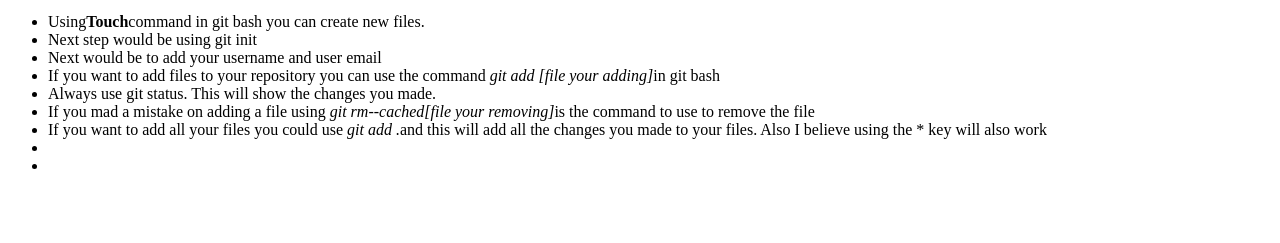
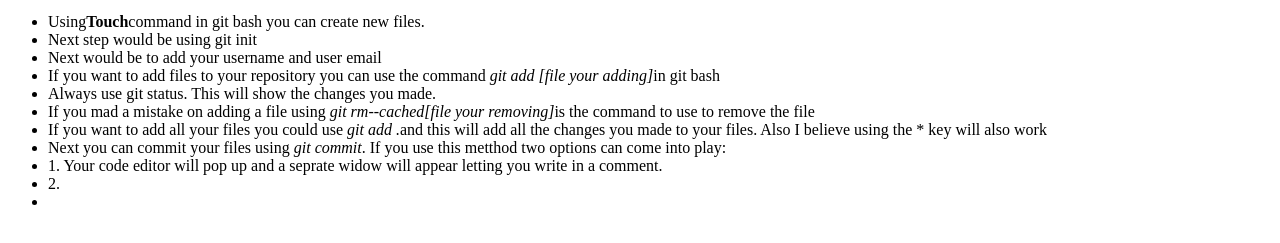
Before and after one commit to DrewDen/Git-crash, a plain HTML site: page index.html in a window 1280 px wide. Shown: the part 101-344 px from the top of the page. Drawn offline with Linux system fonts and the light colour scheme.

Commit message:
adding in more code to index.html

```diff
--- a/index.html
+++ b/index.html
@@ -22,7 +22,15 @@
             to remove the file</li>
         <li>If you want to add all your files you could use <em>git add .</em>and this will add all the changes you made
             to your files. Also I believe using the * key will also work</li>
-        <li></li>
+        <li>Next you can commit your files using <em>git commit</em>. If you use this metthod two options can come into
+            play:
+        <li>
+            1. Your code editor will pop up and a seprate widow will appear letting you write in a comment.
+        </li>
+        <li>
+            2.
+        </li>
+        </li>
         <li></li>
     </ul>
 </body>
```
